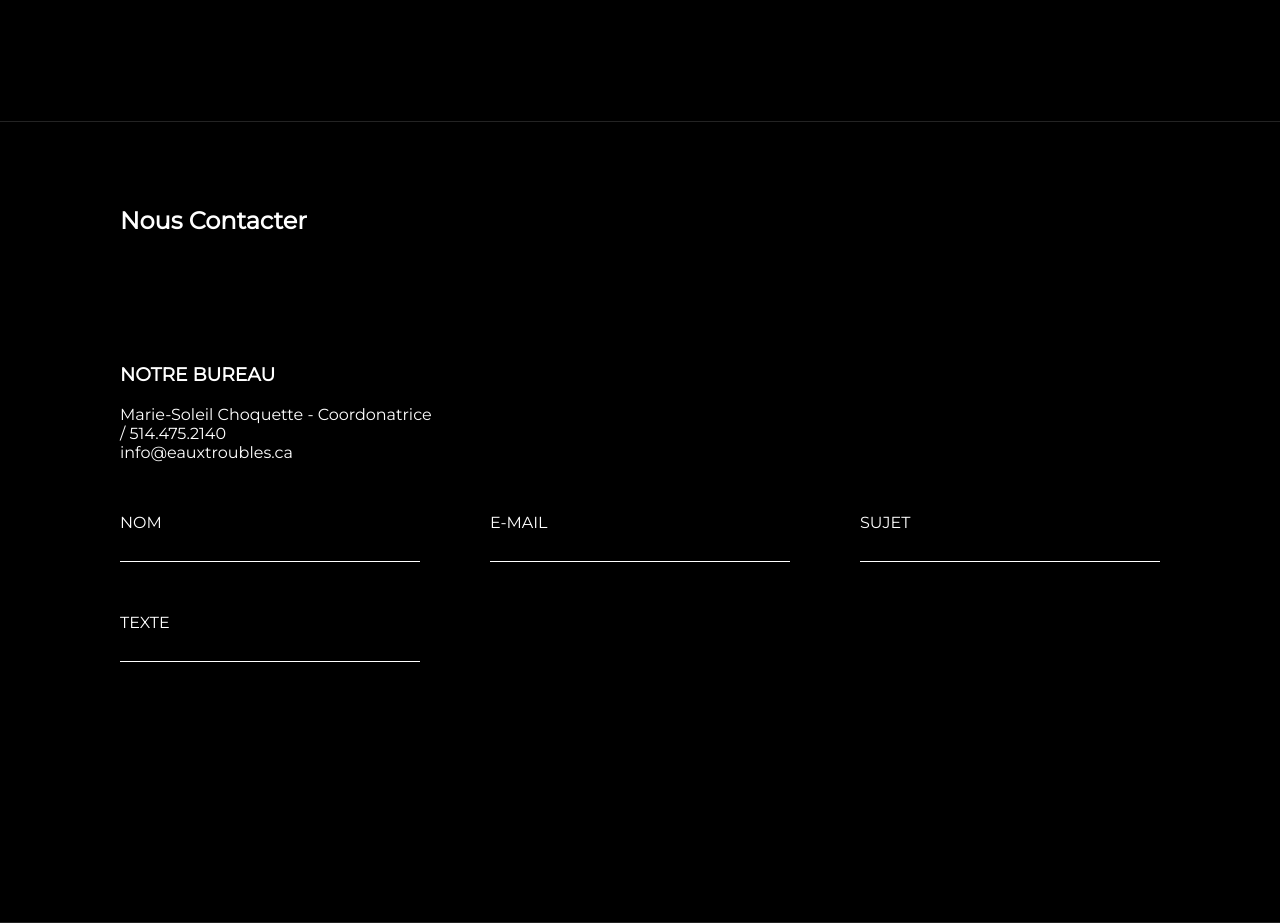
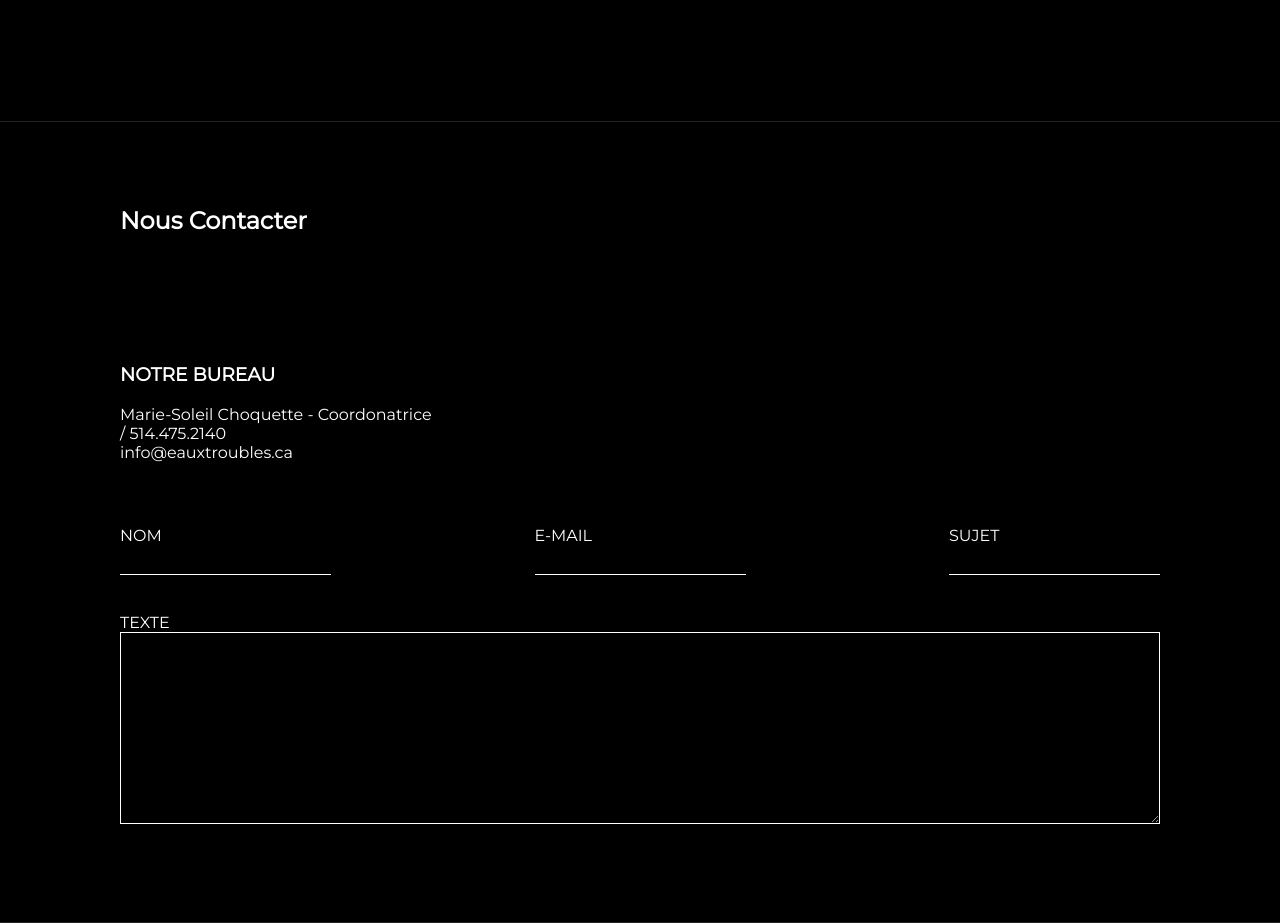
Before and after one commit to SimonDrouin/marie-so, a React app: page / in a window 1280 px wide. Shown: the part 1480-2403 px from the top of the page. Built offline with nearby package versions, Linux system fonts and the light colour scheme.

Commit message:
improve contact us, header, section padding on mobile

```diff
--- a/src/components/Body/style.css
+++ b/src/components/Body/style.css
@@ -11,7 +11,6 @@
 
 @media all and (max-width: 800px) {
     .section {
-        padding: 0%;
-        width: 100vw;
+        padding: 3vw;
     }
 }
--- a/src/components/header/header.tsx
+++ b/src/components/header/header.tsx
@@ -30,7 +30,6 @@ export class Header extends React.Component<Header.Props, Header.State> {
     }
 
     readonly style: any = {
-        overflow: 'hidden',
         position: 'fixed',
         width: '100%',
         border: '1px solid black',
@@ -56,7 +55,7 @@ export class Header extends React.Component<Header.Props, Header.State> {
     render() {
         const logo = (
             <div style={this.logoStyle}>
-                <img src={this.props.logo} width='100px' />
+                <img src={this.props.logo} width='100px'/>
             </div>
         );
 
@@ -88,9 +87,9 @@ export class Header extends React.Component<Header.Props, Header.State> {
 
         return (
             <div style={this.style}>
-                {logo}
+                {this.props.menuIsOpen ? null : logo}
                 {this.props.menuIsOpen ? menu : null}
-                {burger}
+                {burger} {/* TODO: on menu open replace with close icon */}
             </div>
         );
     }
--- a/src/components/header/style.css
+++ b/src/components/header/style.css
@@ -3,6 +3,8 @@
     -webkit-flex-flow: row nowrap;
     justify-content: space-around;
     padding: 1vw 12vw;
+    background-color: black;
+    z-index: 9999;
 }
 
 
--- a/src/containers/MainApp/main-app.tsx
+++ b/src/containers/MainApp/main-app.tsx
@@ -187,8 +187,8 @@ export class MainApp extends React.Component<MainApp.Props, MainApp.State> {
                                 </div>
                             </div>
                         </div>
-                        <div className={styles.formStyle}>
-                            <div className={styles.contactFormSection}>
+                        <div className={`${styles.formStyle}`}>
+                            <div className={`${styles.contactFormSection} ${styles.flexContainer} ${styles.wrap}`}>
                                 <div>
                                     <div>
                                         NOM
@@ -208,13 +208,15 @@ export class MainApp extends React.Component<MainApp.Props, MainApp.State> {
                                     <input type="text" name="subject" value={this.props.subjectInputValue} onChange={(e) => this.props.actions.contactUsSubjectInputValueChanged(e.target.value)} />
                                 </div>
                             </div>
-                            <div className={styles.contactFormSection}>
+                            <div className={`${styles.contactFormSection}`}>
                                 <div>
                                     <div>
                                         TEXTE
                                     </div>
                                     <div>
-                                        <textarea name="content" value={this.props.emailContentInputValue} onChange={(e) => this.props.actions.contactUsEmailContentInputValueChanged(e.target.value)} />
+                                        <textarea name="content"
+                                            value={this.props.emailContentInputValue}
+                                            onChange={(e) => this.props.actions.contactUsEmailContentInputValueChanged(e.target.value)} />
                                     </div>
                                 </div>
                             </div>
--- a/src/containers/MainApp/style.css
+++ b/src/containers/MainApp/style.css
@@ -1,3 +1,6 @@
+::-webkit-scrollbar {
+  display: none;
+}
 
 .wrapper {
     display: flex;
@@ -45,24 +48,21 @@
 
 .contactSection {
   text-align: left;
+  justify-content: space-between;
+  align-content: space-between;
 }
 
 .contactFormSection {
-  padding: 2vw 0vw;
-  width: 100%;
-  display: inline-flex;
+  padding-top: 3vw;
   justify-content: space-between;
+  align-content: space-between;
 }
 
 .contactInfos {
   padding: 2vw 0vw;
 }
 
-
-
-
-
-
+/* Forms */
 
 .formStyle{
   background: #000000;
@@ -81,21 +81,32 @@
 .formStyle textarea,
 .formStyle select
 {
+  font-size: medium;
   box-sizing: border-box;
   -webkit-box-sizing: border-box;
   -moz-box-sizing: border-box;
   outline: none;
-  display: block;
   border: none;
   border-bottom: solid #FFFFFF;
   background: transparent;
+  width: 100%;
   height: 30px;
-  width: 300px;
   color: #FFFFFF;
-
   border-bottom-width: 1px;
   -webkit-transition: border-bottom-width 0.1s linear; /* Safari */
   transition: border-bottom-width 0.1s linear;
+}
+
+.formStyle textarea {
+  border: 1px solid #FFFFFF;
+  resize: vertical;
+  overflow: auto;
+  height: 15vw;
+}
+
+.formStyle textarea {
+  resize: vertical;
+  overflow: auto;
 }
 
 .formStyle input:focus
@@ -103,7 +114,38 @@
   border-bottom-width: 3px;
 }
 
-.formStyle textarea{
-  resize:none;
-  overflow: hidden;
+/* end forms */
+
+
+/* Flex */
+.flexContainer {
+  -ms-box-orient: horizontal;
+  display: -webkit-box;
+  display: -moz-box;
+  display: -ms-flexbox;
+  display: -moz-flex;
+  display: -webkit-flex;
+  display: flex;
 }
+
+.nowrap {
+  -webkit-flex-wrap: nowrap;
+  flex-wrap: nowrap;
+}
+
+.wrap {
+  -webkit-flex-wrap: wrap;
+  flex-wrap: wrap;
+}
+
+
+.wrap-reverse {
+  -webkit-flex-wrap: wrap-reverse;
+  flex-wrap: wrap-reverse;
+}
+
+.spaceBetween {
+  justify-content: space-between;
+  align-content: space-between;
+}
+/* end flex */
```
